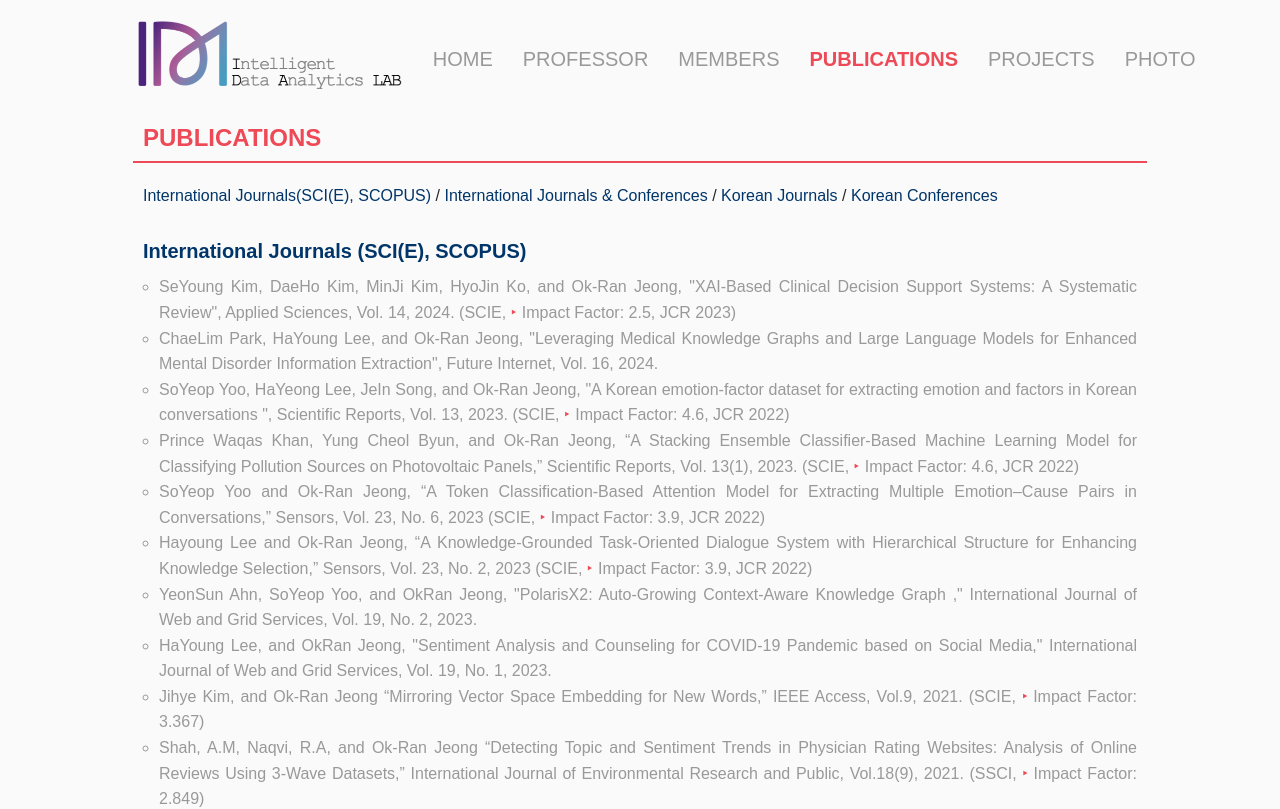
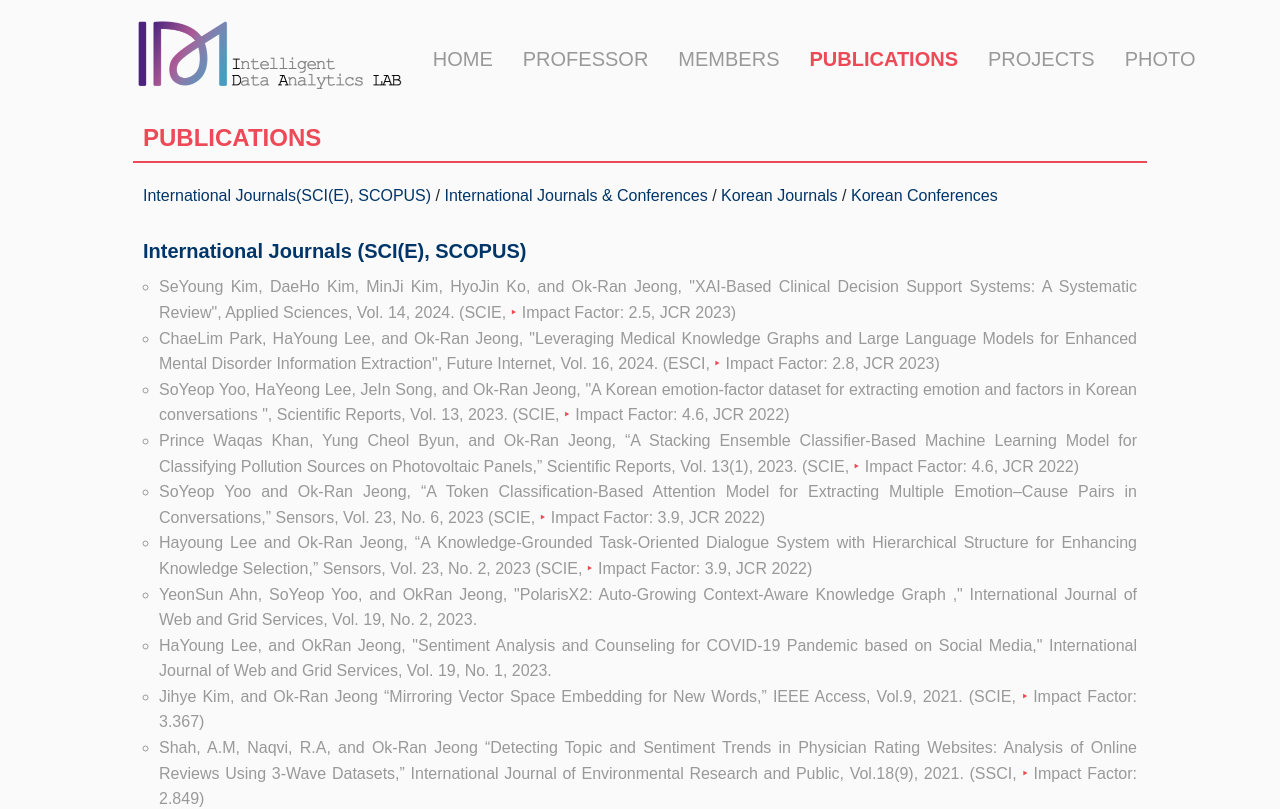
Before and after one commit to IDALab-Gachon/idalab, a React (Create React App) app: page /publications in a window 1280 px wide. Shown: the top 809 px of the page. Built offline with nearby package versions, Linux system fonts and the light colour scheme.

Commit message:
publication 수정

```diff
--- a/src/Pages/Publications.js
+++ b/src/Pages/Publications.js
@@ -84,6 +84,7 @@ const Publications = () => {
               ChaeLim Park, HaYoung Lee, and Ok-Ran Jeong, "Leveraging Medical
               Knowledge Graphs and Large Language Models for Enhanced Mental
               Disorder Information Extraction", Future Internet, Vol. 16, 2024.
+              (ESCI, <b>Impact Factor: 2.8</b>, JCR 2023)
             </PubListItem>
             <PubListItem>
               SoYeop Yoo, HaYeong Lee, JeIn Song, and Ok-Ran Jeong, "A Korean
```
